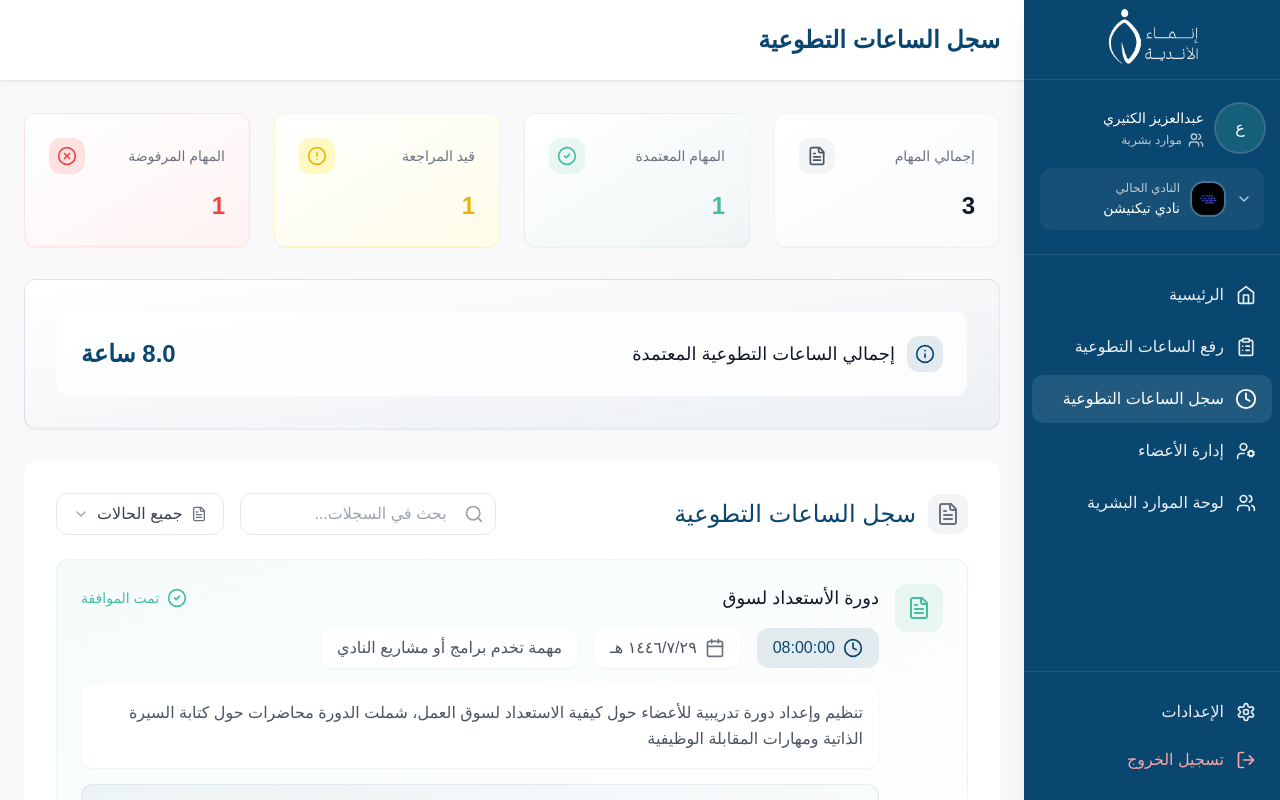
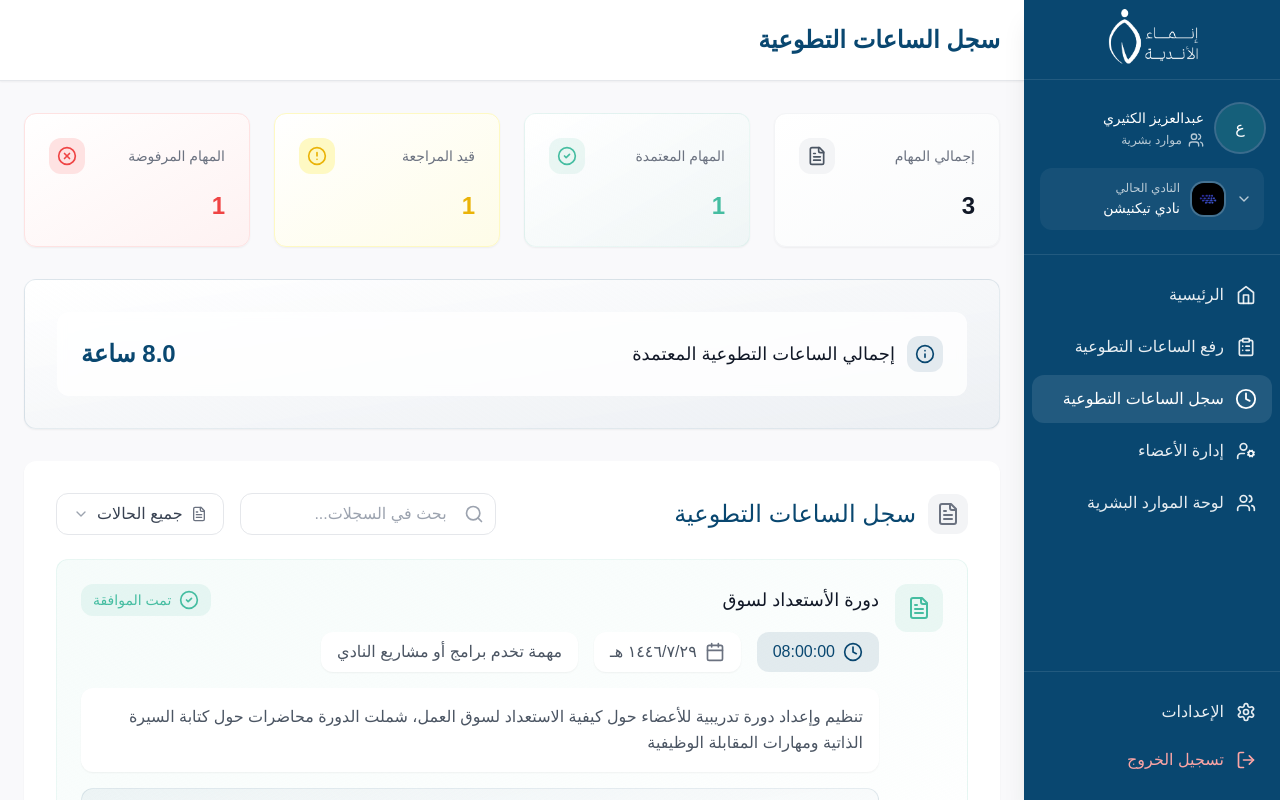
Before and after one commit to SillyRobot883/inma-frontend, a React (Vite) app: page /volunteer-hours/1 in a window 1280 px wide. Shown: the top 800 px of the page. Built offline with nearby package versions, Linux system fonts and the light colour scheme; a web font is replaced by a local one.

Commit message:
Added a subtle colored background just to the status indicator section

```diff
--- a/src/pages/VolunteerHoursLog.jsx
+++ b/src/pages/VolunteerHoursLog.jsx
@@ -284,7 +284,12 @@ const VolunteeringHoursLog = () => {
                   <div className="flex-1">
                     <div className="flex items-center justify-between mb-4">
                       <h3 className="font-medium text-gray-900 text-lg">{submission.title}</h3>
-                      <div className="flex items-center space-x-2 space-x-reverse">
+                      <div className={`flex items-center space-x-2 space-x-reverse px-3 py-1.5 rounded-lg ${submission.status === 'approved'
+                        ? 'bg-growth/10'
+                        : submission.status === 'rejected'
+                          ? 'bg-red-50'
+                          : 'bg-yellow-50'
+                        }`}>
                         {submission.status === 'approved' && <CheckCircle2 className="h-5 w-5 text-growth" />}
                         {submission.status === 'rejected' && <XCircle className="h-5 w-5 text-red-500" />}
                         {submission.status === 'pending' && <AlertCircle className="h-5 w-5 text-yellow-500" />}
```
